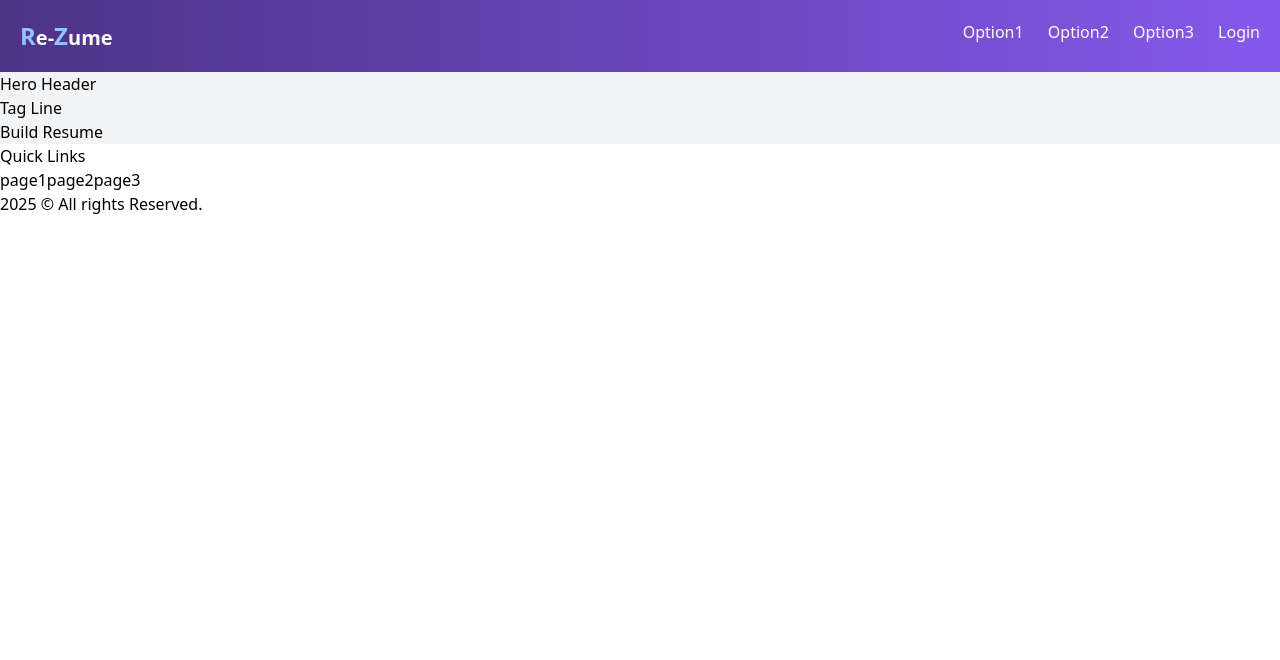
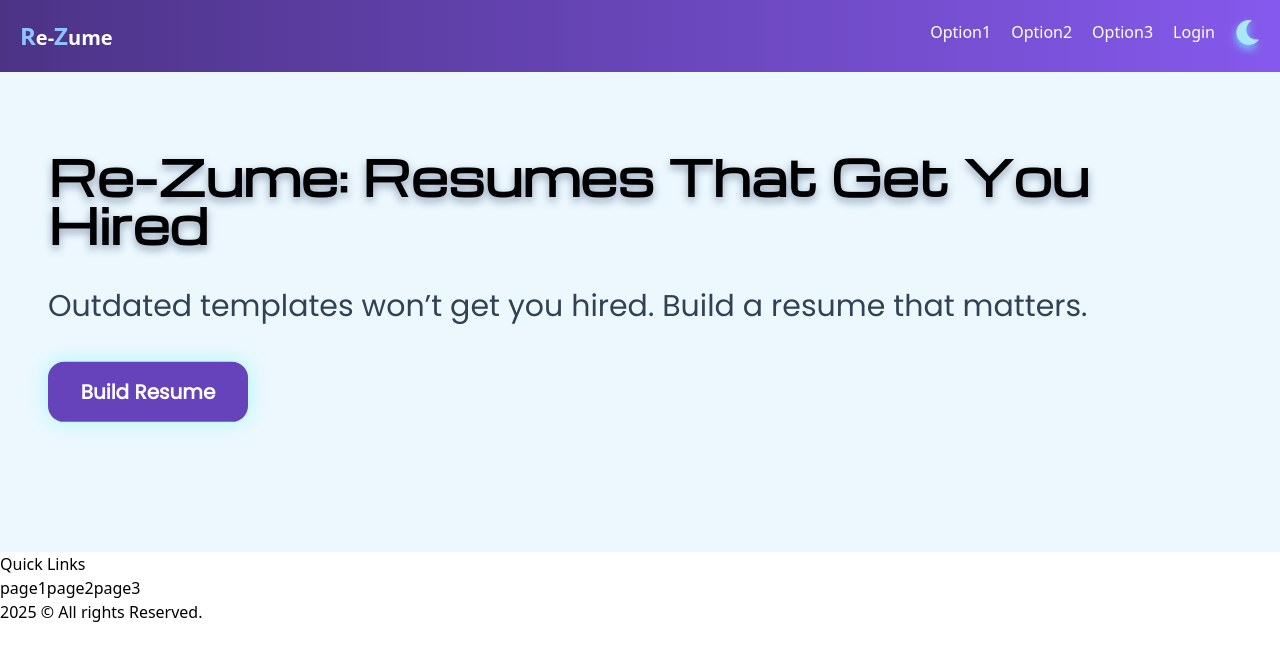
Before and after one commit to AJAYK-1/Re-Zume, a React (Vite) app in the folder Frontend/: page / in a window 1280 px wide. Shown: the top 660 px of the page. Built offline with nearby package versions, Linux system fonts and the light colour scheme.

Commit message:
"light & dark mode implimentation, navbar & hero section designing"

```diff
--- a/Frontend/src/App.jsx
+++ b/Frontend/src/App.jsx
@@ -1,13 +1,30 @@
-import React from 'react'
+import React, { useEffect, useState } from 'react'
+import { ThemeContext } from './Components/Contexts/themeContext'
 
 const HomePage = React.lazy(() => import('./Components/LandingPage/HomePage'))
 
 function App() {
 
+  const [theme, setTheme] = useState('light')
+
+  const toggleTheme = () => {
+    const newTheme = theme === 'light' ? 'dark' : 'light'
+    setTheme(newTheme)
+    document.documentElement.classList.toggle('dark', newTheme === 'dark')
+    localStorage.setItem('theme', newTheme)
+  }
+
+  useEffect(() => {
+    const storedTheme = localStorage.getItem('theme') || 'light';
+    setTheme(storedTheme)
+    document.documentElement.classList.toggle('dark', storedTheme === 'dark')
+  }, [])
+
   return (
     <>
-      <HomePage />
-
+      <ThemeContext.Provider value={{ theme, toggleTheme }}>
+        <HomePage />
+      </ThemeContext.Provider>
     </>
   )
 }
--- /dev/null
+++ b/Frontend/src/Components/Contexts/themeContext.js
@@ -0,0 +1,3 @@
+import { createContext } from "react";
+
+export const ThemeContext = createContext()
--- a/Frontend/src/Components/LandingPage/HomePage.jsx
+++ b/Frontend/src/Components/LandingPage/HomePage.jsx
@@ -3,17 +3,21 @@ import Navbar from './Navbar'
 import Footer from './Footer'
 
 function HomePage() {
+
   return (
     <>
       <Navbar />
 
-      <body>
-        <div className='bg-gray-100'>
-          <h1> Hero Header </h1>
-          <h2> Tag Line </h2>
-          <button> Build Resume </button>
-        </div>
-      </body>
+      <div>
+        <section className={`bg-[#ecf8fe] dark:bg-[#111827] min-h-80 pl-3 pt-5 space-y-6
+          md:px-8 md:pt-8 md:space-y-10 md:min-h-150
+          lg:min-h-120 lg:px-12 lg:pt-15 lg:space-y-10 `}>
+          <h1 className={`text-black dark:text-white text-2xl font-michroma font-semibold pt-5 drop-shadow-lg drop-shadow-slate-400 md:text-3xl lg:text-5xl `}> Re-Zume: Resumes That Get You Hired </h1>
+          <h2 className={`text-slate-700 dark:text-slate-300 text-lg font-poppins md:text-xl lg:text-3xl drop-shadow-sm drop-shadow-teal-50`}> Outdated templates won’t get you hired. Build a resume that matters. </h2>
+          <button className='neon-button p-2 font-poppins md:w-40 md:h-13 md:text-lg lg:w-50 lg:h-15 lg:text-xl'> Build Resume </button>
+        </section>
+
+      </div>
 
       <Footer />
     </>
--- a/Frontend/src/Components/LandingPage/Navbar.jsx
+++ b/Frontend/src/Components/LandingPage/Navbar.jsx
@@ -1,8 +1,10 @@
-import React, { useState } from 'react'
-import { FaBars, FaTimes } from "react-icons/fa";
+import React, { useContext, useState } from 'react'
+import { ThemeContext } from '../Contexts/themeContext';
+import { FaBars, FaMoon, FaSun, FaTimes } from "react-icons/fa";
 
 function Navbar() {
     const [sideBar, setSideBar] = useState(false)
+    const { theme, toggleTheme } = useContext(ThemeContext)
 
     return (
         <nav className='flex justify-between p-5 bg-gradient-to-r from-[#4c3386] to-[#8559ed]'>
@@ -12,13 +14,17 @@ function Navbar() {
                 </a>
             </section>
 
-            <div className='md:hidden'>
+            <div className='md:hidden flex space-x-4'>
+                {theme === 'light' ?
+                    <FaMoon size={25} onClick={toggleTheme} color='#aae7f7' className='drop-shadow-lg drop-shadow-sky-300' /> :
+                    <FaSun size={25} onClick={toggleTheme} color='#fafc8c' className='drop-shadow-md drop-shadow-amber-200' />
+                }
                 {!sideBar &&
                     <FaBars size={27} onClick={() => setSideBar(true)} color='white' />
                 }
             </div>
             {sideBar &&
-                <div className='md:hidden absolute right-0 top-0 h-full w-2/3 bg-gradient-to-bl from-[#352360] to-[#6341b3] from-20%'>
+                <div className='md:hidden absolute right-0 top-0 h-full w-2/3 z-50 bg-gradient-to-bl from-[#140c26] to-[#6341b3] from-20%'>
                     <FaTimes size={30} onClick={() => setSideBar(false)} color='white' className='ml-auto mr-5 mt-5' />
                     <section className='flex flex-col mt-8 ml-6 space-y-5'>
                         <a href="#" className='font-medium text-lg text-white'> Option1 </a>
@@ -29,11 +35,15 @@ function Navbar() {
                 </div>
             }
 
-            <section className=' hidden md:block gap-x-8 space-x-5'>
+            <section className=' hidden md:flex space-x-5'>
                 <a href="#" className='font-medium text-white'> Option1 </a>
                 <a href="#" className='font-medium text-white'> Option2 </a>
                 <a href="#" className='font-medium text-white'> Option3 </a>
                 <a href="#" className='font-medium text-white'> Login </a>
+                {theme === 'light' ?
+                    <FaMoon size={25} onClick={toggleTheme} color='#aae7f7' className='drop-shadow-lg drop-shadow-sky-300' /> :
+                    <FaSun size={25} onClick={toggleTheme} color='#fafc8c' className='drop-shadow-md drop-shadow-amber-200' />
+                }
             </section>
 
         </nav>
--- a/Frontend/src/index.css
+++ b/Frontend/src/index.css
@@ -1 +1,31 @@
 @import "tailwindcss";
+
+@font-face {
+    font-family: michroma;
+    src: url('../src/assets/Fonts/Michroma-Regular.ttf');
+}
+@font-face {
+    font-family: poppins;
+    src: url('../src/assets/Fonts/Poppins-Regular.ttf');
+}
+
+@theme{
+    --font-michroma: michroma, "sans-serif";
+    --font-poppins: poppins, "sans-serif";
+}
+
+@custom-variant dark (&:where(.dark, .dark *));
+
+html,
+body,
+#root {
+    height: 100%;
+}
+
+@layer {
+    .neon-button {
+        @apply bg-[#6642bb] ring-violet-400 rounded-lg text-white animate-bounce font-bold shadow-[0_0_20px_rgba(0,255,255,0.3)]
+        hover:bg-black hover:animate-none hover:shadow-[0_0_50px_rgba(170,50,255,0.8)]
+        lg:rounded-2xl
+    }
+}
```
Also changed, not shown: Frontend/src/assets/Fonts/Michroma-Regular.ttf (added), Frontend/src/assets/Fonts/Poppins-Regular.ttf (added).
